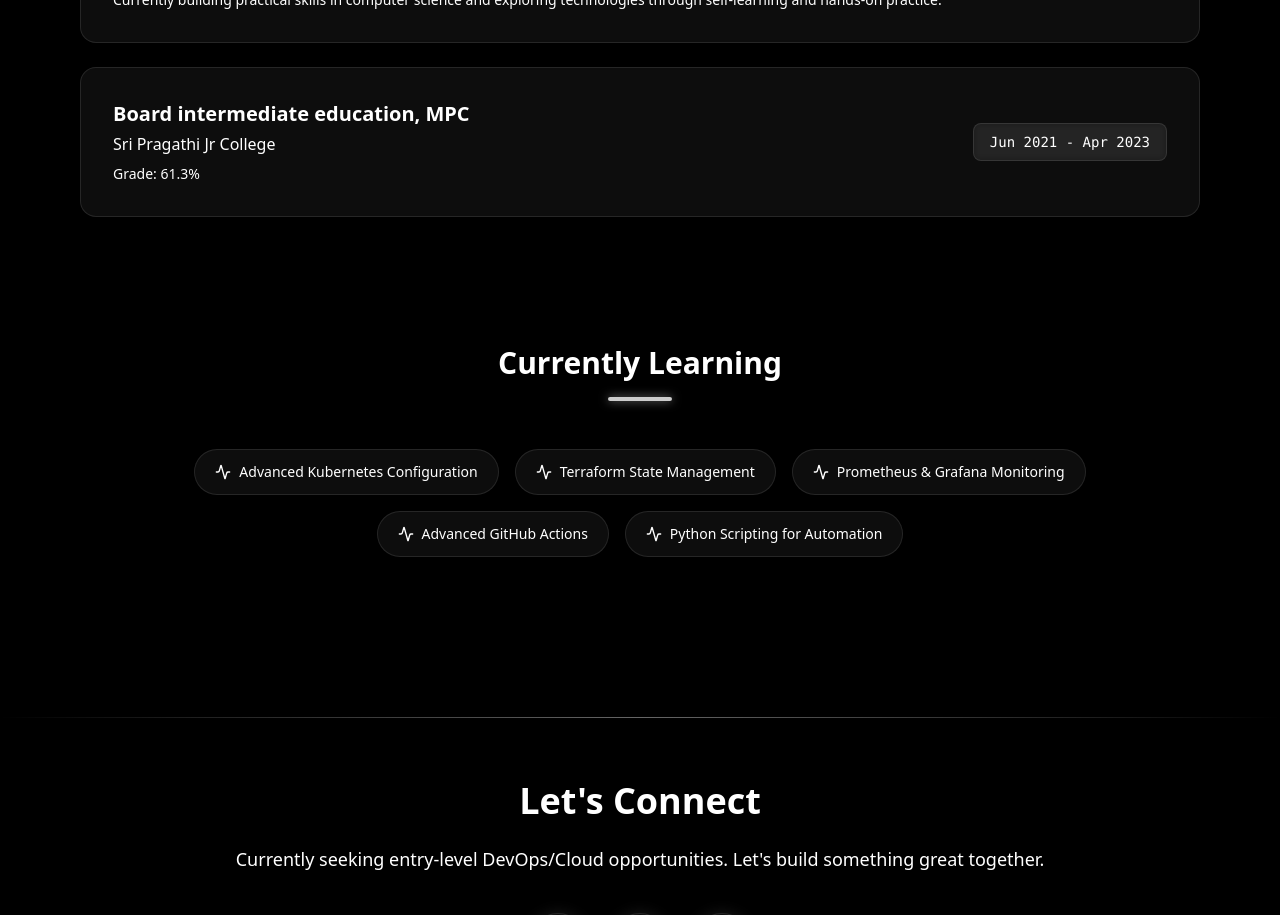
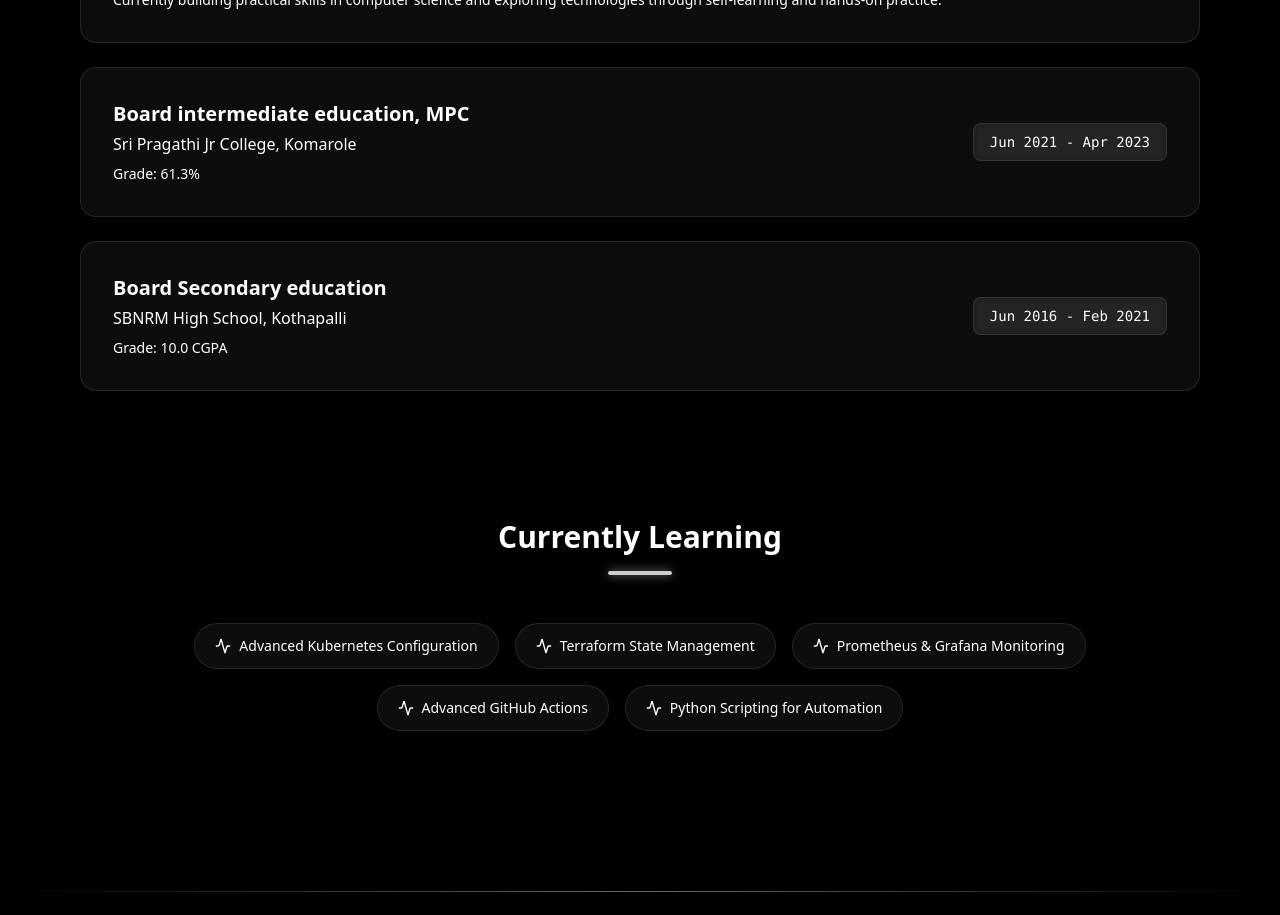
Before and after one commit to GANESHVEERABOINA/Ganesh-Portfolio-website, a React (Vite) app: page / in a window 1280 px wide. Shown: the part 6500-7415 px from the top of the page. Built offline with nearby package versions, Linux system fonts and the light colour scheme.

Commit message:
Update education.ts

```diff
--- a/src/data/education.ts
+++ b/src/data/education.ts
@@ -6,10 +6,16 @@ export const educationData = [
     details: "Currently building practical skills in computer science and exploring technologies through self-learning and hands-on practice."
   },
   {
-    institution: "Sri Pragathi Jr College",
+    institution: "Sri Pragathi Jr College, Komarole",
     degree: "Board intermediate education, MPC",
     duration: "Jun 2021 - Apr 2023",
     details: "Grade: 61.3%"
+  },
+  {
+    institution: "SBNRM High School, Kothapalli",
+    degree: "Board Secondary education",
+    duration: "Jun 2016 - Feb 2021",
+    details: "Grade: 10.0 CGPA"
   }
 ];
 
```
